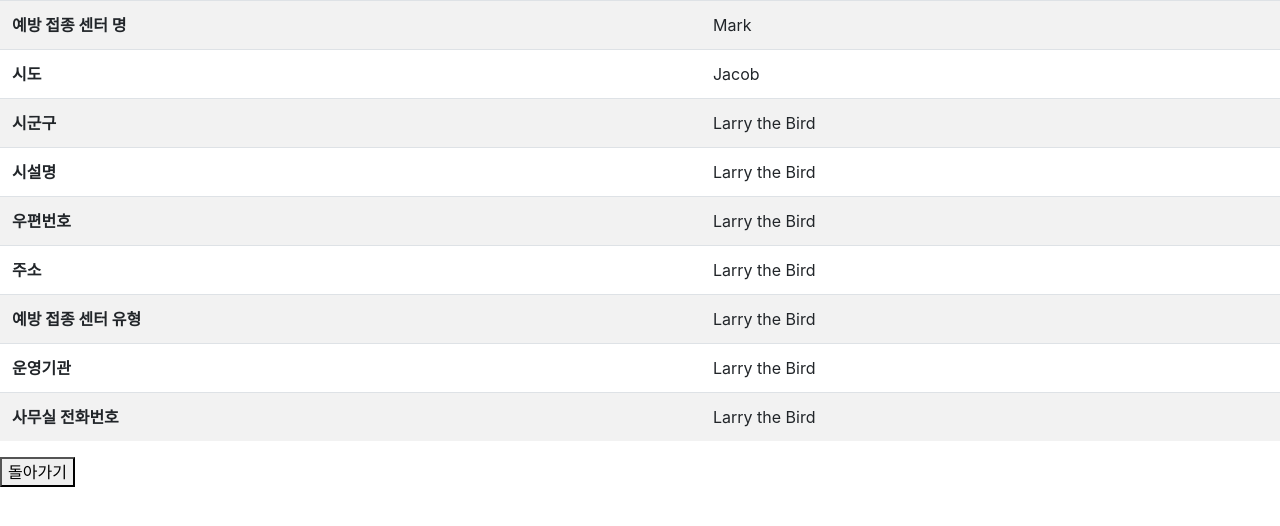
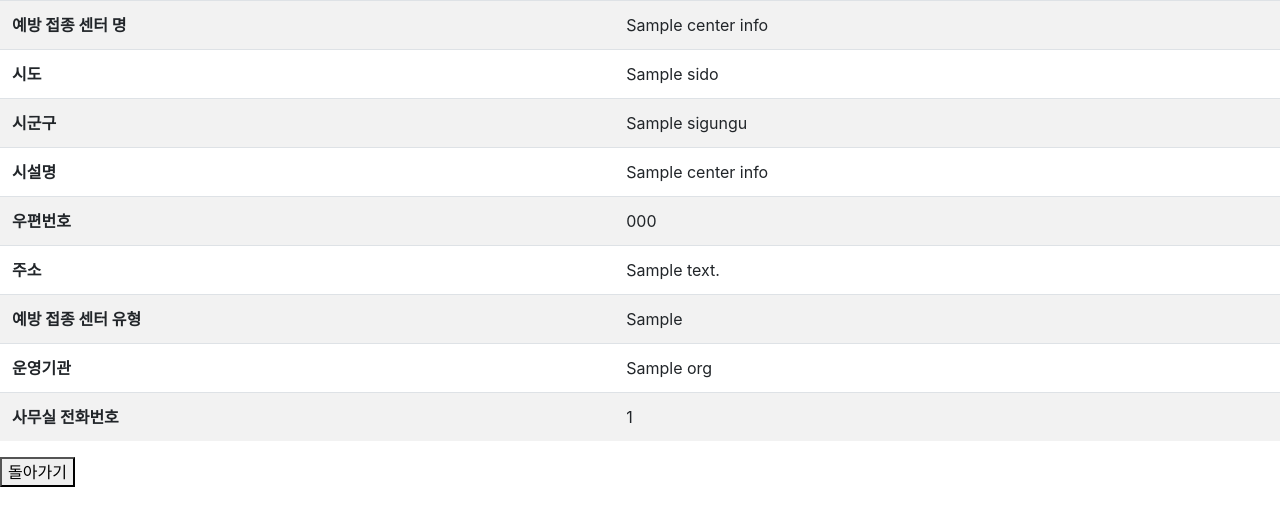
Before and after one commit to yzkim9501/give_me_vaccine, a Flask app: template templates/detail.html in a window 1280 px wide. Shown: the top 526 px of the page. Run offline with Flask 2, Linux system fonts and the light colour scheme; the template is opened without the code that fills it: most values are stand-ins (such as "Sample title", 1, 10 or a date in 2020); some libraries are stand-ins or nearby versions.

Commit message:
wrote detailed hospital info page

```diff
--- a/app.py
+++ b/app.py
@@ -4,6 +4,7 @@ from flask import Flask, render_template, request, redirect, url_for
 
 import auth, db
 import maps
+import detail
 
 app = Flask(__name__)
 app.config["TEMPLATES_AUTO_RELOAD"] = True
@@ -24,11 +25,9 @@ def home():
     except jwt.exceptions.DecodeError:
         return redirect(url_for("auth.login", msg="로그인 정보가 존재하지 않습니다."))
 
-@app.route('/detail')
-def showDetail():
-    return render_template('detail.html')
+
 
 app.register_blueprint(auth.bp)
 app.register_blueprint(maps.bp)
-
+app.register_blueprint(detail.bp)
 app.run('0.0.0.0', port=5000, debug=True)
--- a/db.py
+++ b/db.py
@@ -2,6 +2,6 @@ from pymongo import MongoClient
 
 
 def get_db():
-    client = MongoClient('15.164.169.31', 27017, username="test", password="test")
+    client = MongoClient('15.164.226.46', 27017, username="test", password="test")
 
     return client.db_vaccine
--- a/templates/detail.html
+++ b/templates/detail.html
@@ -2,55 +2,57 @@
 <html lang="en">
 <head>
     <meta charset="UTF-8">
-    <title>병원상세정보</title>
+    <title>병원상세정보 | 나 백신 맞으러 간다</title>
      <!-- Bootstrap CSS -->
         <link rel="stylesheet" href="https://maxcdn.bootstrapcdn.com/bootstrap/4.0.0/css/bootstrap.min.css"
               integrity="sha384-Gn5384xqQ1aoWXA+058RXPxPg6fy4IWvTNh0E263XmFcJlSAwiGgFAW/dAiS6JXm"
               crossorigin="anonymous">
+    <script>
+    </script>
 </head>
 <body>
     <table class="table table-striped">
   <tbody>
     <tr>
       <th scope="row">예방 접종 센터 명</th>
-      <td>Mark</td>
+      <td>{{ center_info.centerName }}</td>
     </tr>
     <tr>
       <th scope="row">시도</th>
-      <td>Jacob</td>
+      <td>{{ center_info.sido }}</td>
     </tr>
     <tr>
       <th scope="row">시군구</th>
-      <td colspan="2">Larry the Bird</td>
+      <td colspan="2">{{ center_info.sigungu }}</td>
     </tr>
     <tr>
         <th scope="row">시설명</th>
-        <td colspan="2">Larry the Bird</td>
+        <td colspan="2">{{ center_info.facilityName}}</td>
     </tr>
     <tr>
         <th scope="row">우편번호</th>
-        <td colspan="2">Larry the Bird</td>
+        <td colspan="2">{{ center_info.zipCode }}</td>
     </tr>
     <tr>
         <th scope="row">주소</th>
-        <td colspan="2">Larry the Bird</td>
+        <td colspan="2">{{ center_info.address }}</td>
     </tr>
     <tr>
         <th scope="row">예방 접종 센터 유형</th>
-        <td colspan="2">Larry the Bird</td>
+        <td colspan="2">{{ center_info.centerType }}</td>
     </tr>
     <tr>
         <th scope="row">운영기관</th>
-        <td colspan="2">Larry the Bird</td>
+        <td colspan="2">{{ center_info.org }}</td>
     </tr>
     <tr>
         <th scope="row">사무실 전화번호</th>
-        <td colspan="2">Larry the Bird</td>
+        <td colspan="2">{{ center_info.phoneNumber }}</td>
     </tr>
   </tbody>
 </table>
 <div id="return-box">
-    <button onclick="window.location.href='/'">돌아가기</button>
+    <button onclick="window.location.href='/maps'">돌아가기</button>
 </div>
 </body>
 </html>
```
Also changed, not shown: detail.py (added, +11 -0 lines).
